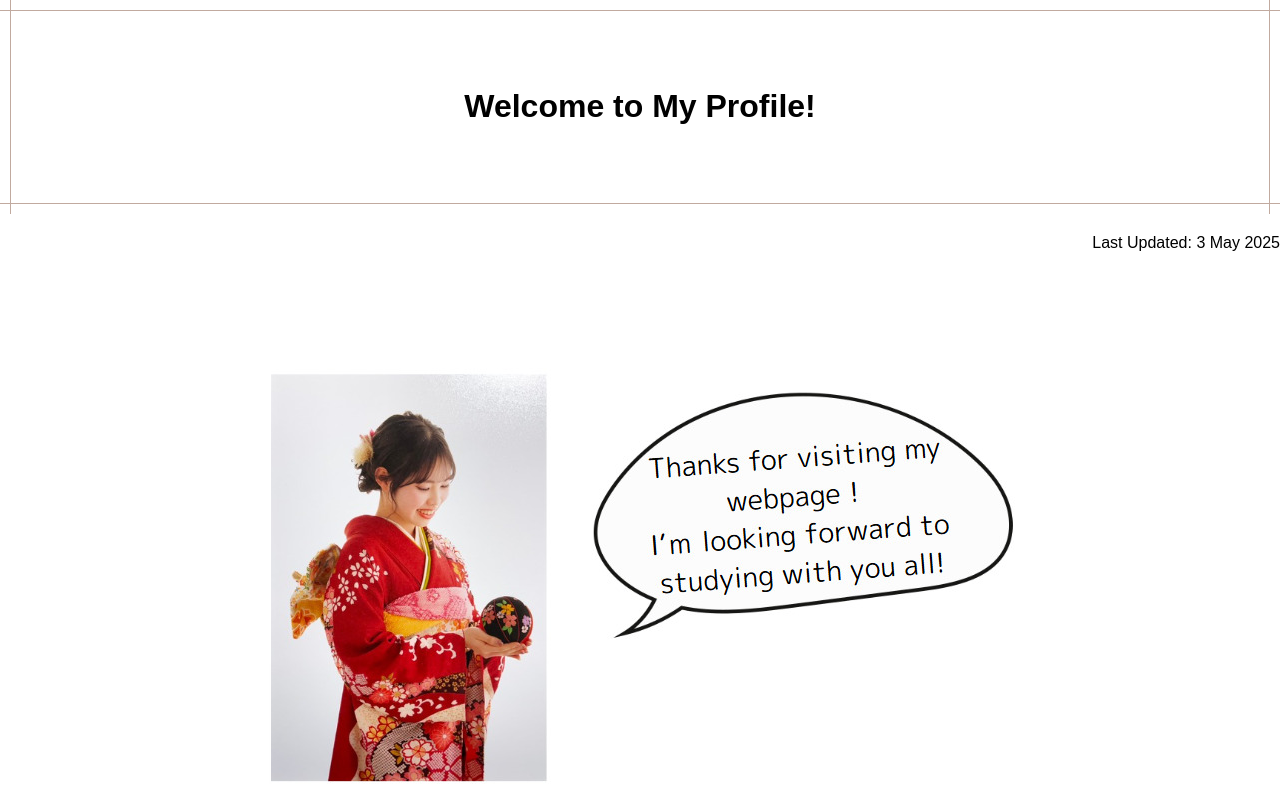
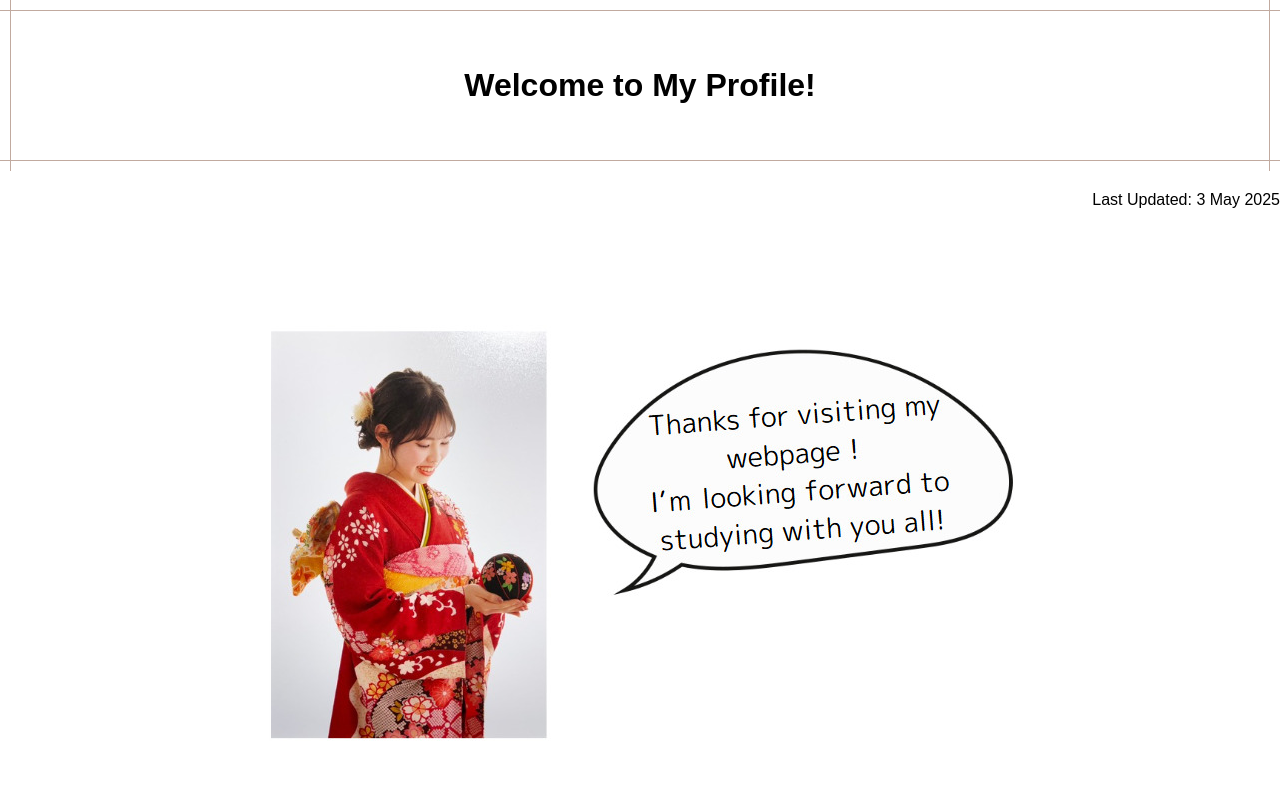
Before and after one commit to Riko159/AL, a plain HTML site: page index.html in a window 1280 px wide. Shown: the top 800 px of the page. Drawn offline with Linux system fonts and the light colour scheme.

Commit message:
Update index.html

```diff
--- a/index.html
+++ b/index.html
@@ -11,13 +11,12 @@
 
 <body>
 <center>
-  <div style="padding: 40px 45px ; background-size: 1px 1px;
+ <div style="padding: 40px 45px ; background-size: 1px 1px;
        background-position: 10px 0, 0 10px, right 10px top 0, left 0 bottom 10px;
        background-repeat: repeat-y, repeat-x, repeat-y, repeat-x;
-       background-image: linear-gradient(#C1AA9F, #C1AA9F), linear-gradient(#C1AA9F, #C1AA9F), linear-gradient(#C1AA9F, #C1AA9F), linear-gradient(#C1AA9F, #C1AA9F);
+       background-image: linear-gradient(#C1AA9F, #C1AA9F), linear-gradient(#C1AA9F, #C1AA9F), linear-gradient(#C1AA9F,#C1AA9F), linear-gradient(#C1AA9F, #C1AA9F);
        color:#000000;">
-    <h1 class="page-title">Welcome to My Profile!</h1>
-
+    <div class="page-title">Welcome to My Profile!</div>
   </div>
 </center>
 
```
